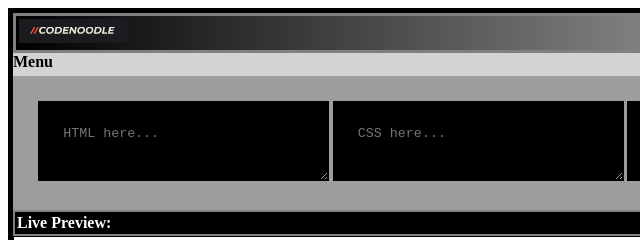
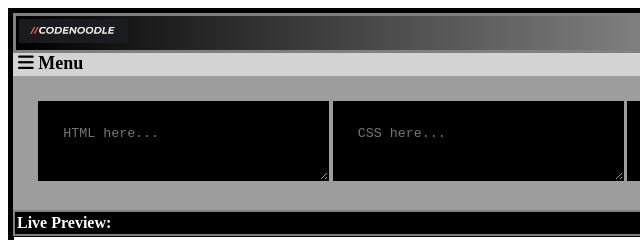
Before and after one commit to jbrown7407/CodeNoodle, a plain HTML site: page index.html in a window 1280 px wide. Shown: the top 240 px of the page, 0-640 px from the left. Drawn offline with nearby package versions, Linux system fonts and the light colour scheme.

Commit message:
menu icon

```diff
--- a/index.html
+++ b/index.html
@@ -6,12 +6,13 @@
     <link rel="stylesheet" href="style.css" />
 
     <script src="https://code.jquery.com/jquery-1.12.3.js" integrity="sha256-1XMpEtA4eKXNNpXcJ1pmMPs8JV+nwLdEqwiJeCQEkyc=" crossorigin="anonymous"></script>
-    </head>
+    <script src="https://kit.fontawesome.com/a076d05399.js"></script>
+</head>
     <body>
         <div class="banner"><b> <img src="noodle.png" alt="x">
              <span id="filename">Created by Jeffrey Brown</span>       </div>
 <nav>
-    <div class="dropdown"> Menu
+    <div class="dropdown"> <span class="menubar"><i class="fas fa-bars"></i> Menu </span>
 
     <div class="dropdown-content">
       <!-- <button class="dropper" onClick="saveFile()">Save Workbook</p> -->
--- a/style.css
+++ b/style.css
@@ -92,7 +92,27 @@ margin: 10px;
 body{
     min-width: 320px;
 }
+.menubar{
+    color: black;
 
+    border-radius: 2.5px;
+    padding: 8.5px
+    background-color: lightgrey;
+    font-size: 18px;
+    margin: 5px;
+    height: 100%;
+
+
+
+}
+
+.menubar:hover{
+    color: black;
+
+    padding: 1.5px;
+    background-color: grey
+
+}
 .fileIcon:hover{
     color: black;
     padding: 10px, 0px, 10px, 0px;
```
